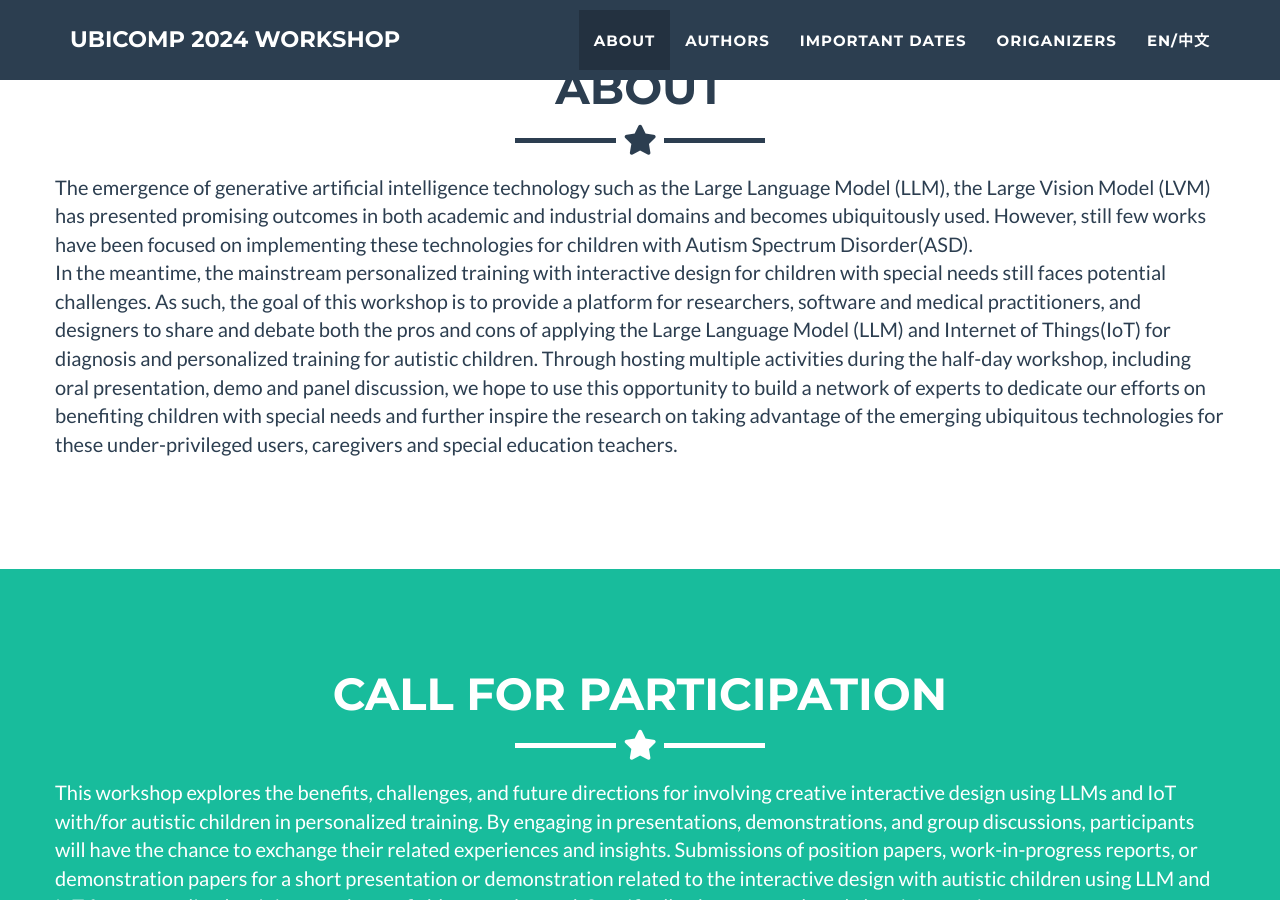
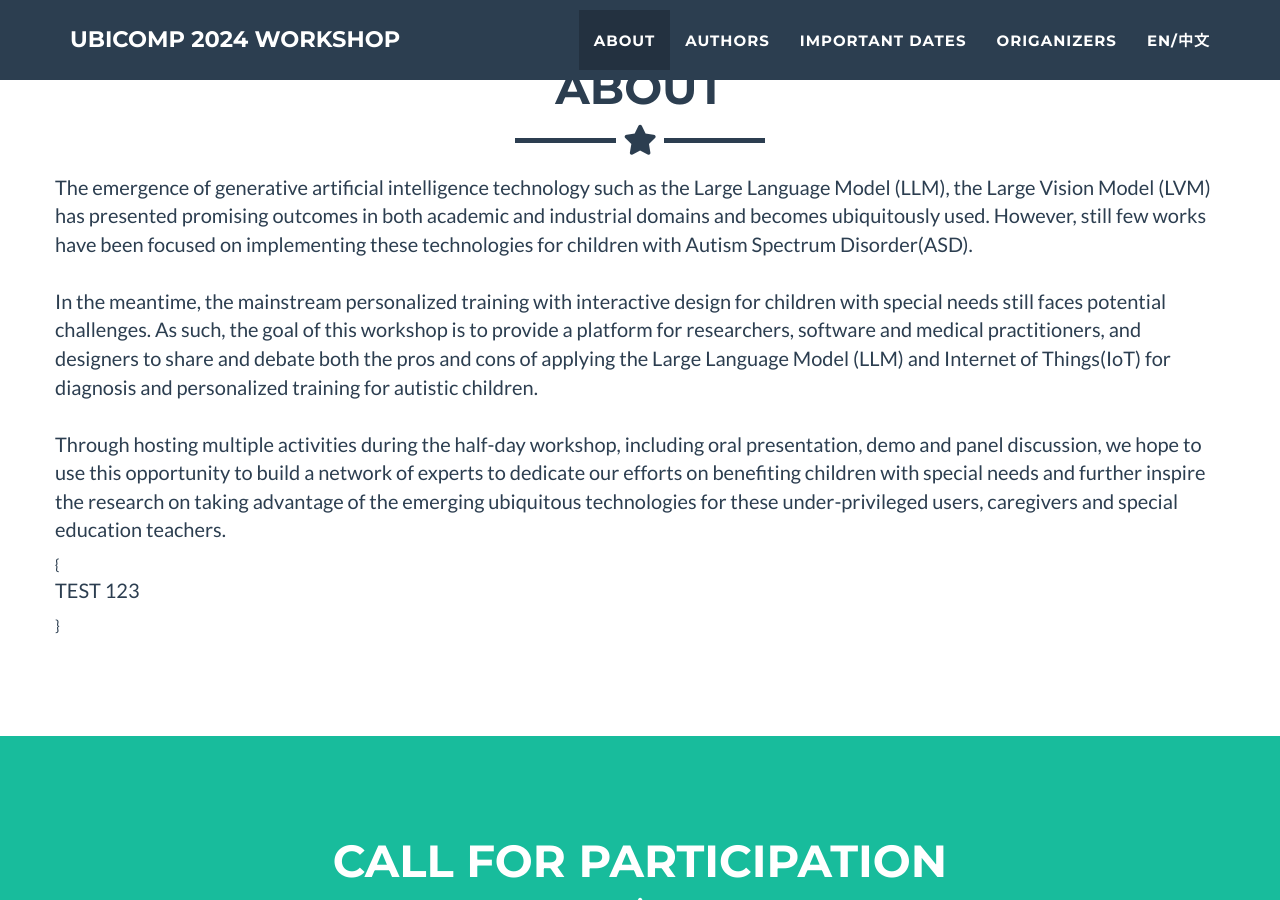
Before and after one commit to idwac/idwac.github.io, a Jekyll site: the page built from _posts/2014-07-18-project-1.markdown, in a window 1280 px wide and 900 px high, scrolled down 1189 px. Built offline with Jekyll 4.4.1, drawn with Linux system fonts in a browser that asks for light colours.

Commit message:
Add newline in about and test font

```diff
--- a/_includes/portfolio_grid.html
+++ b/_includes/portfolio_grid.html
@@ -25,9 +25,13 @@
       <!-- <div class="col-lg-4 col-lg-offset-2"> -->
       <div>
         <p>The emergence of generative artificial intelligence technology such as the Large Language Model (LLM), the Large Vision Model (LVM) has presented promising outcomes in both academic and industrial domains and becomes ubiquitously used. However, still few works have been focused on implementing these technologies for children with Autism Spectrum Disorder(ASD).
-          <br>
-          In the meantime, the mainstream personalized training with interactive design for children with special needs still faces potential challenges. As such, the goal of this workshop is to provide a platform for researchers, software and medical practitioners, and designers to share and debate both the pros and cons of applying the Large Language Model (LLM) and Internet of Things(IoT) for diagnosis and personalized training for autistic children. Through hosting multiple activities during the half-day workshop, including oral presentation, demo and panel discussion, we hope to use this opportunity to build a network of experts to dedicate our efforts on benefiting children with special needs and further inspire the research on taking advantage of the emerging ubiquitous technologies for these under-privileged users, caregivers and special education teachers.</p>
-      </div>
+          <br><br>
+          In the meantime, the mainstream personalized training with interactive design for children with special needs still faces potential challenges. As such, the goal of this workshop is to provide a platform for researchers, software and medical practitioners, and designers to share and debate both the pros and cons of applying the Large Language Model (LLM) and Internet of Things(IoT) for diagnosis and personalized training for autistic children.
+          <br><br>
+          Through hosting multiple activities during the half-day workshop, including oral presentation, demo and panel discussion, we hope to use this opportunity to build a network of experts to dedicate our efforts on benefiting children with special needs and further inspire the research on taking advantage of the emerging ubiquitous technologies for these under-privileged users, caregivers and special education teachers.</p>
+          <span class="skills">{<p>TEST 123</p>}</span>
+
+        </div>
       <!-- <div class="col-lg-4">
         <p>[TEST DELETED AFTER FINALIZED]Whether you're a student looking to showcase your work, a professional looking to attract clients, or
           a graphic artist looking to share your projects, this template is the perfect starting point! </p>
```
